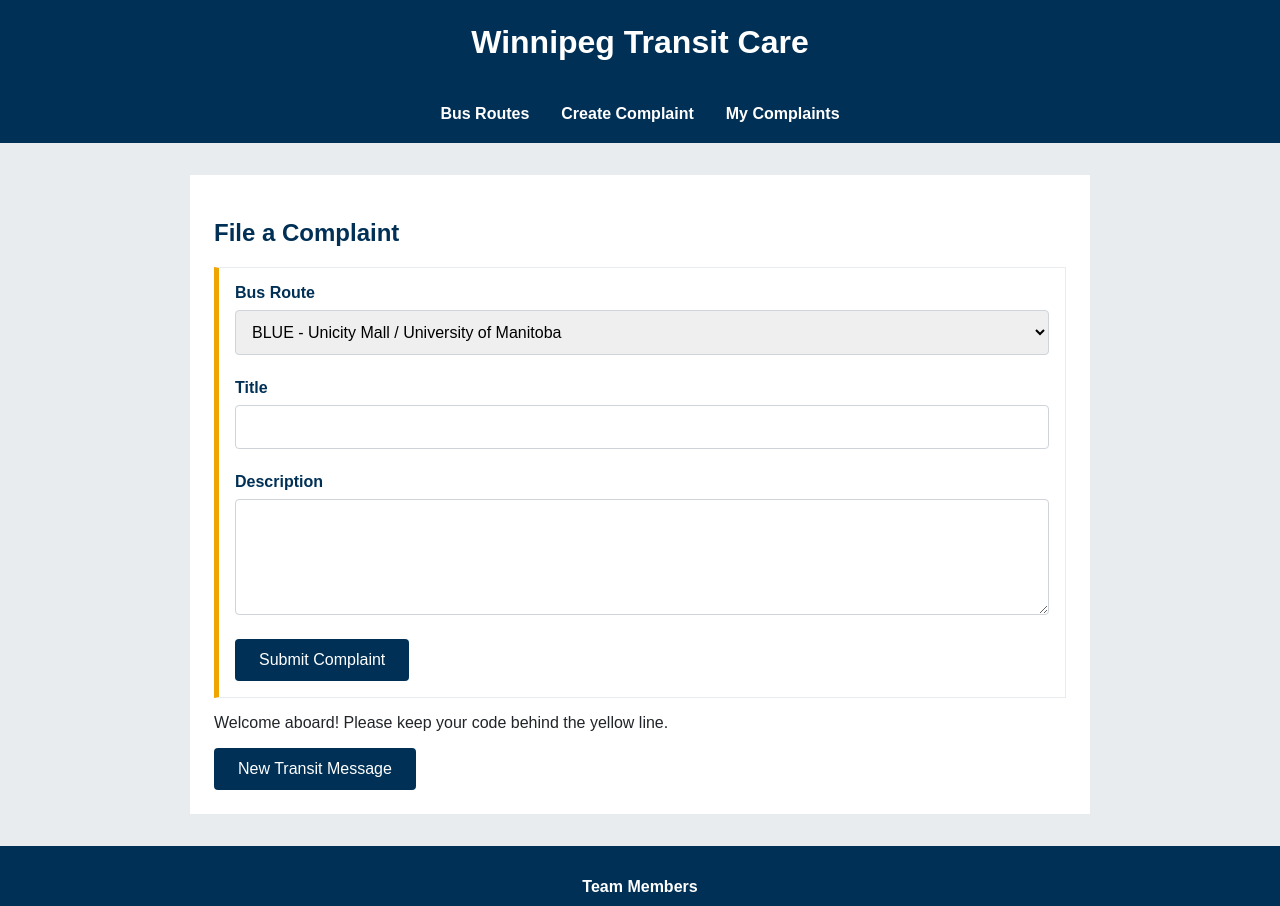
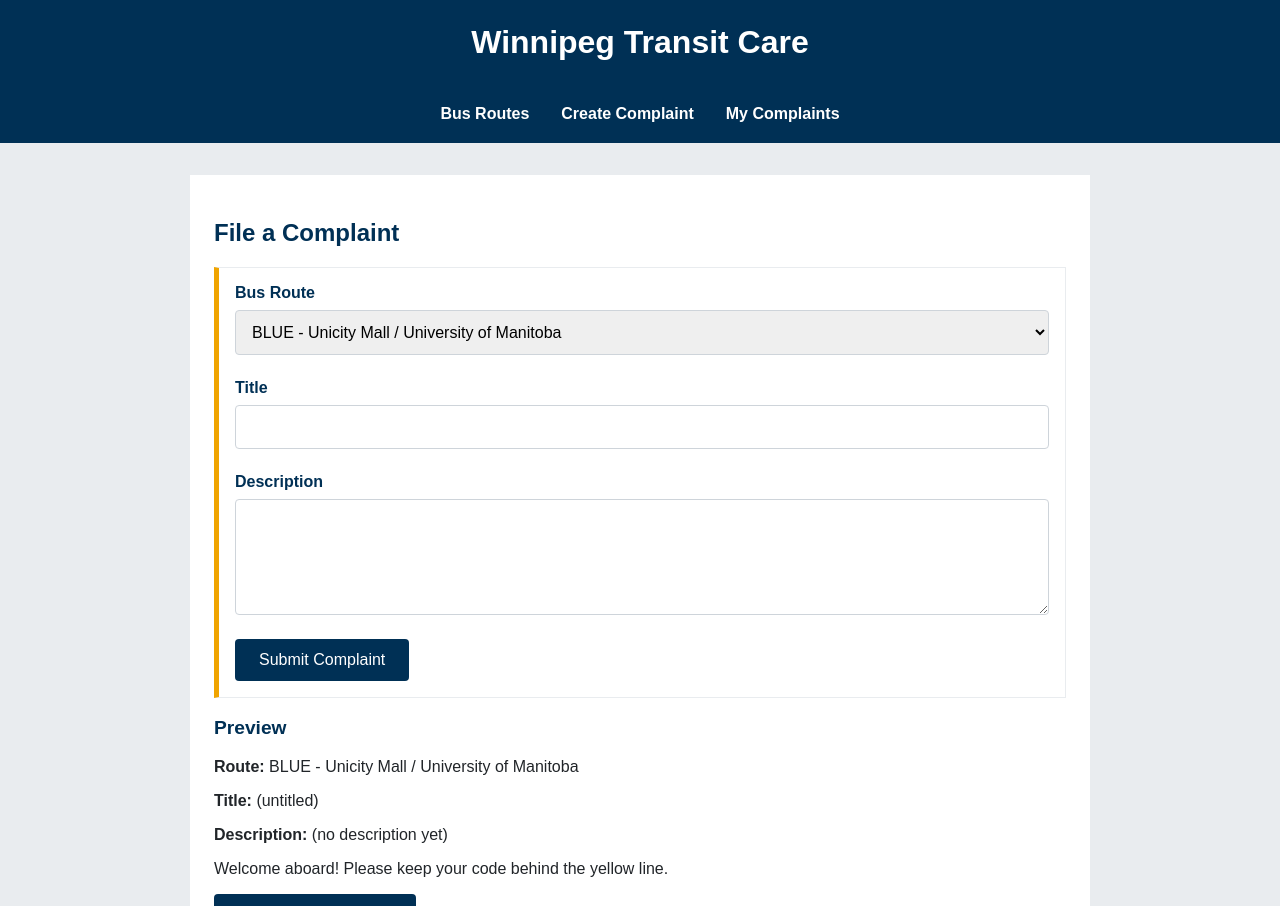
Before and after one commit to rrcw2025oabdel/Winnipeg_Transit_Care, a React (Vite) app: page /complaints/new in a window 1280 px wide. Shown: the top 906 px of the page. Built offline with nearby package versions, Linux system fonts and the light colour scheme.

Commit message:
Incorporated Preview/Latest into Create Complaint

```diff
--- a/src/components/features/CreateComplaint/CreateComplaint.tsx
+++ b/src/components/features/CreateComplaint/CreateComplaint.tsx
@@ -32,6 +32,9 @@
   const [title, setTitle] = useState("");
   const [description, setDescription] = useState("");
   const [error, setError] = useState("");
+  const [latestComplaint, setLatestComplaint] = useState<Complaint | null>(
+    null
+  );
 
   function handleSubmit(e: React.FormEvent) {
     e.preventDefault();
@@ -55,10 +58,19 @@
     };
 
     setComplaints([...complaints, newComplaint]);
+    setLatestComplaint(newComplaint);
 
     setTitle("");
     setDescription("");
     setRoute(availableRoutes[0]);
+  }
+
+  function handleCancel() {
+    if (!latestComplaint) return;
+    setComplaints(
+      complaints.filter((c) => c.complaintId !== latestComplaint.complaintId)
+    );
+    setLatestComplaint(null);
   }
 
   return (
@@ -105,9 +117,37 @@
             required
           />
         </div>
-
         <button type="submit">Submit Complaint</button>
       </form>
+
+      <div className="complaint-preview">
+        <h3>Preview</h3>
+        <p>
+          <strong>Route:</strong> {route}
+        </p>
+        <p>
+          <strong>Title:</strong> {title || "(untitled)"}
+        </p>
+        <p>
+          <strong>Description:</strong> {description || "(no description yet)"}
+        </p>
+      </div>
+
+      {latestComplaint && (
+        <div className="latest-complaint">
+          <h3>Latest Complaint Filed</h3>
+          <p>
+            <strong>{latestComplaint.title}</strong> — {latestComplaint.route}
+          </p>
+          <p>{latestComplaint.description}</p>
+          <p>
+            <strong>Status:</strong> {latestComplaint.status}
+          </p>
+          <button type="button" onClick={handleCancel}>
+            Cancel Complaint
+          </button>
+        </div>
+      )}
 
       <p>{transitMessage}</p>
 
```
